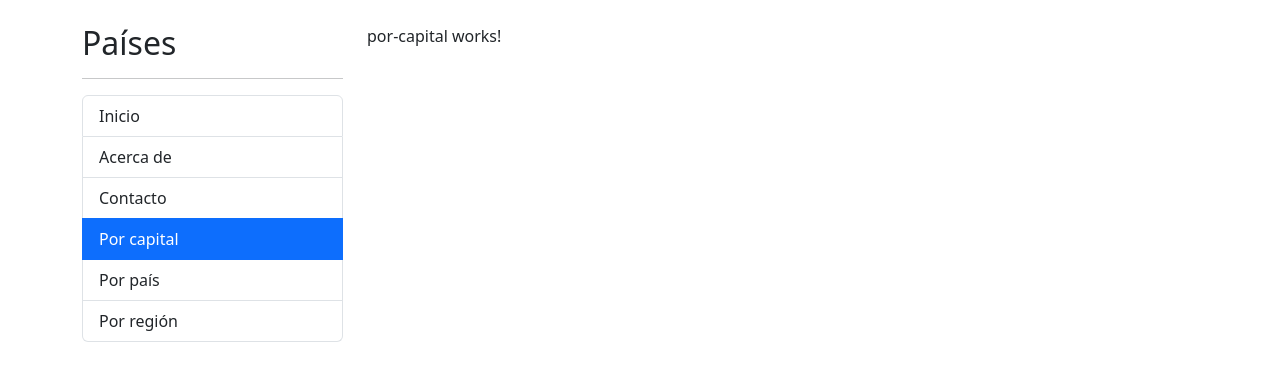
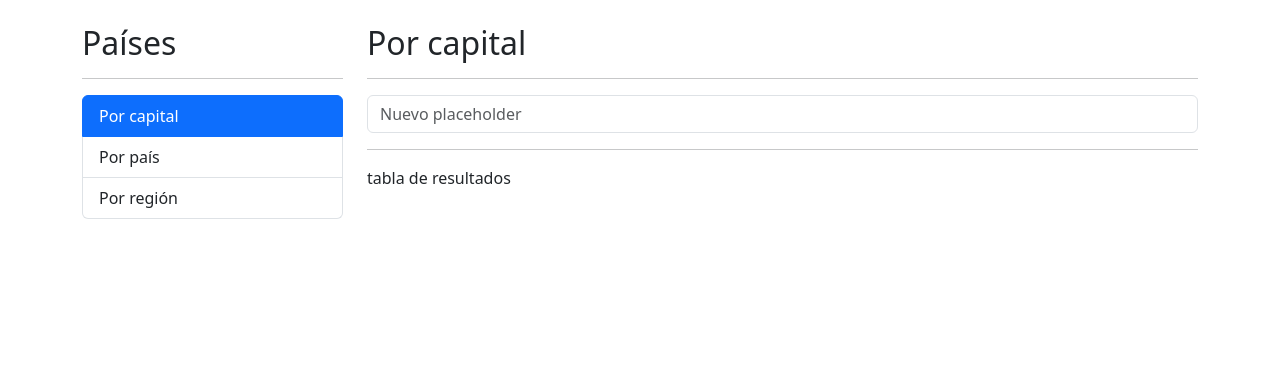
Before and after one commit to FranRDev/CursoAngularDeCeroAExpertoFernandoHerrera, an Angular app in the folder 04-paises-app/: page /paises/por-capital in a window 1280 px wide. Shown: the top 380 px of the page. Built offline with nearby package versions, Linux system fonts and the light colour scheme.

Commit message:
Clase 121. Estructura de páginas y SearchBox Component

```diff
--- a/04-paises-app/src/app/app-routing.module.ts
+++ b/04-paises-app/src/app/app-routing.module.ts
@@ -6,11 +6,11 @@ import { PaginaContactoComponent } from './shared/pages/contacto/contacto.compon
 import { PaginaInicioComponent } from './shared/pages/inicio/inicio.component';
 
 const rutas: Routes = [
-  { path: '', component: PaginaInicioComponent },
+  // { path: '', component: PaginaInicioComponent },
   { path: 'acerca-de', component: PaginaAcercaDeComponent },
   { path: 'contacto', component: PaginaContactoComponent },
   { path: 'paises', loadChildren: () => import('./paises/paises.module').then( m => m.PaisesModule) },
-  { path: '**', redirectTo: '' }
+  { path: '**', redirectTo: 'paises' }
 ]
 
 @NgModule({
--- a/04-paises-app/src/app/paises/pages/por-capital/por-capital.component.html
+++ b/04-paises-app/src/app/paises/pages/por-capital/por-capital.component.html
@@ -1 +1,16 @@
-<p>por-capital works!</p>
+<h2>Por capital</h2>
+<hr>
+
+<div class="row">
+  <div class="col">
+    <buscador placeholder="Nuevo placeholder"></buscador>
+  </div>
+</div>
+
+<hr>
+
+<div class="row">
+  <div class="col">
+    tabla de resultados
+  </div>
+</div>
--- a/04-paises-app/src/app/paises/paises-routing.module.ts
+++ b/04-paises-app/src/app/paises/paises-routing.module.ts
@@ -11,6 +11,7 @@ const rutas: Routes = [
   { path: 'por-pais', component: PaginaPorPaisComponent },
   { path: 'por-region', component: PaginaPorRegionComponent },
   { path: 'por/:id', component: PaginaPaisComponent },
+  { path: '**', redirectTo: 'por-capital' }
 ]
 
 @NgModule({
--- a/04-paises-app/src/app/paises/paises.module.ts
+++ b/04-paises-app/src/app/paises/paises.module.ts
@@ -6,6 +6,7 @@ import { PaginaPorCapitalComponent } from './pages/por-capital/por-capital.compo
 import { PaginaPorPaisComponent } from './pages/por-pais/por-pais.component';
 import { PaginaPorRegionComponent } from './pages/por-region/por-region.component';
 import { PaisesRoutingModule } from './paises-routing.module';
+import { SharedModule } from '../shared/shared.module';
 
 @NgModule({
   declarations: [
@@ -16,7 +17,8 @@ import { PaisesRoutingModule } from './paises-routing.module';
   ],
   imports: [
     CommonModule,
-    PaisesRoutingModule
+    PaisesRoutingModule,
+    SharedModule
   ]
 })
 export class PaisesModule { }
--- a/04-paises-app/src/app/shared/components/barra-lateral/barra-lateral.component.html
+++ b/04-paises-app/src/app/shared/components/barra-lateral/barra-lateral.component.html
@@ -2,7 +2,7 @@
 <hr>
 
 <ul class="list-group">
-  <li routerLink="" routerLinkActive="active" [routerLinkActiveOptions]="{ exact: true }" class="list-group-item">
+  <!-- <li routerLink="" routerLinkActive="active" [routerLinkActiveOptions]="{ exact: true }" class="list-group-item">
     Inicio
   </li>
 
@@ -12,7 +12,7 @@
 
   <li routerLink="contacto" routerLinkActive="active" class="list-group-item">
     Contacto
-  </li>
+  </li> -->
 
   <li routerLink="paises/por-capital" routerLinkActive="active" class="list-group-item">
     Por capital
--- /dev/null
+++ b/04-paises-app/src/app/shared/components/buscador/buscador.component.html
@@ -0,0 +1 @@
+<input type="text" [placeholder]="placeholder" class="form-control">
--- /dev/null
+++ b/04-paises-app/src/app/shared/components/buscador/buscador.component.ts
@@ -0,0 +1,12 @@
+import { Component, Input } from '@angular/core';
+
+@Component({
+  selector: 'buscador',
+  templateUrl: './buscador.component.html'
+})
+export class BuscadorComponent {
+
+  @Input()
+  public placeholder: string = '';
+
+}
```
Also changed, not shown: 04-paises-app/src/app/shared/shared.module.ts (+11 -8 lines).
